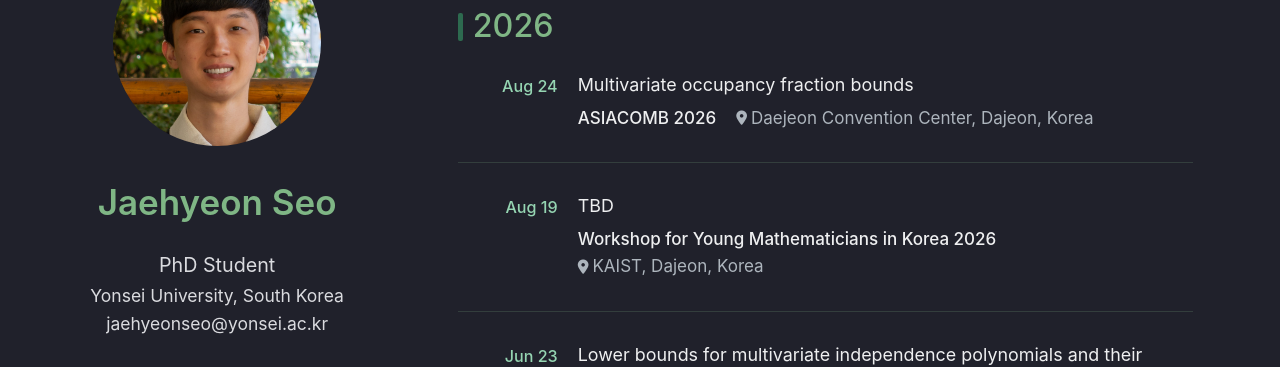
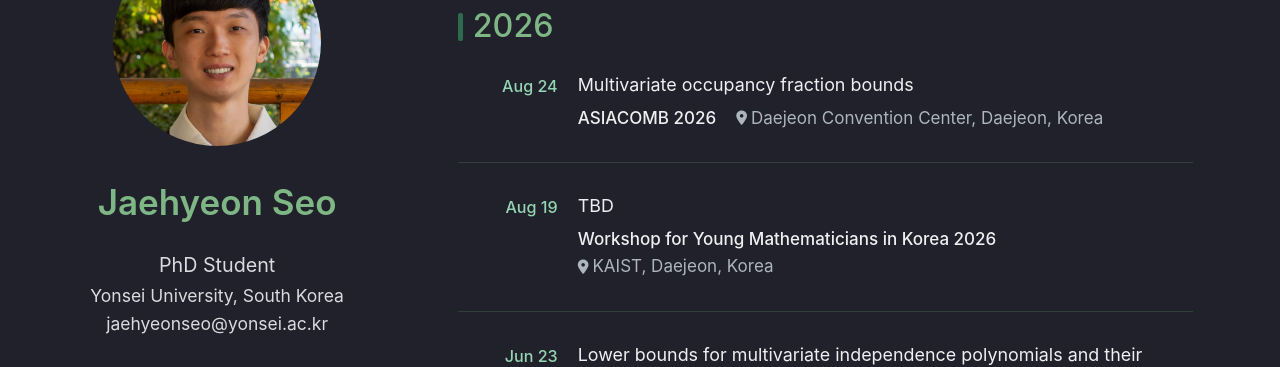
Before and after one commit to thegreatseo/thegreatseo.github.io, a Jekyll site: the page built from talks.md, in a window 1280 px wide and 900 px high. Shown: the part 210-577 px from the top of the window. Built offline with Jekyll 4.4.1, drawn with Linux system fonts in a browser that asks for light colours; a style sheet for code colours, icons or effects is not loaded.

Commit message:
Fix typo in talks

```diff
--- a/_data/talks.yml
+++ b/_data/talks.yml
@@ -5,7 +5,7 @@ main:
 - title: Multivariate occupancy fraction bounds
   event: ASIACOMB 2026
   venue: Daejeon Convention Center
-  city: Dajeon
+  city: Daejeon
   country: Korea
   date: August 24
   year: 2026
@@ -16,7 +16,7 @@ main:
 - title: TBD
   event: Workshop for Young Mathematicians in Korea 2026
   venue: KAIST
-  city: Dajeon
+  city: Daejeon
   country: Korea
   date: August 19
   year: 2026
```
